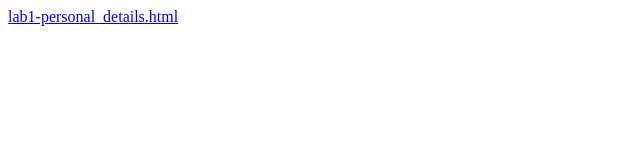
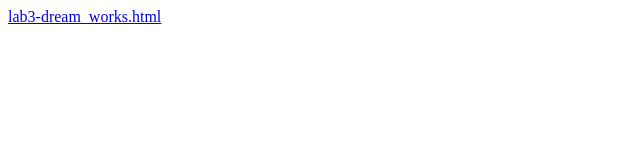
Before and after one commit to AlwinJun/ccm, a plain HTML site: page index.html in a window 1280 px wide. Shown: the full height of the page, 0-640 px from the left. Drawn offline with Linux system fonts and the light colour scheme.

Commit message:
Update index.html

```diff
--- a/index.html
+++ b/index.html
@@ -6,6 +6,6 @@
     <title>Document</title>
   </head>
   <body>
-    <a href="lab1-personal_details.html">lab1-personal_details.html</a>
+    <a href="lab3-dream_works.html">lab3-dream_works.html</a>
   </body>
 </html>
```
